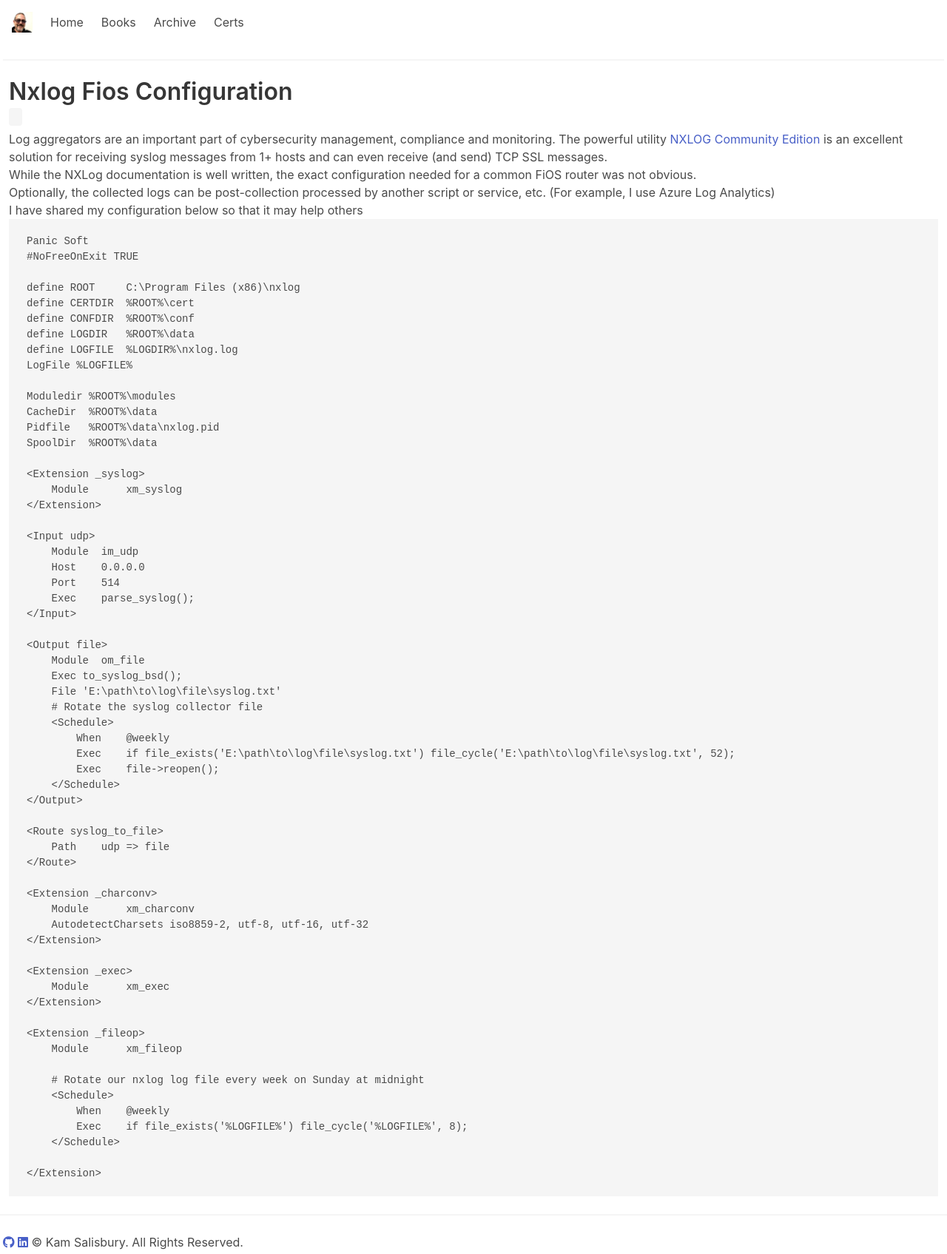
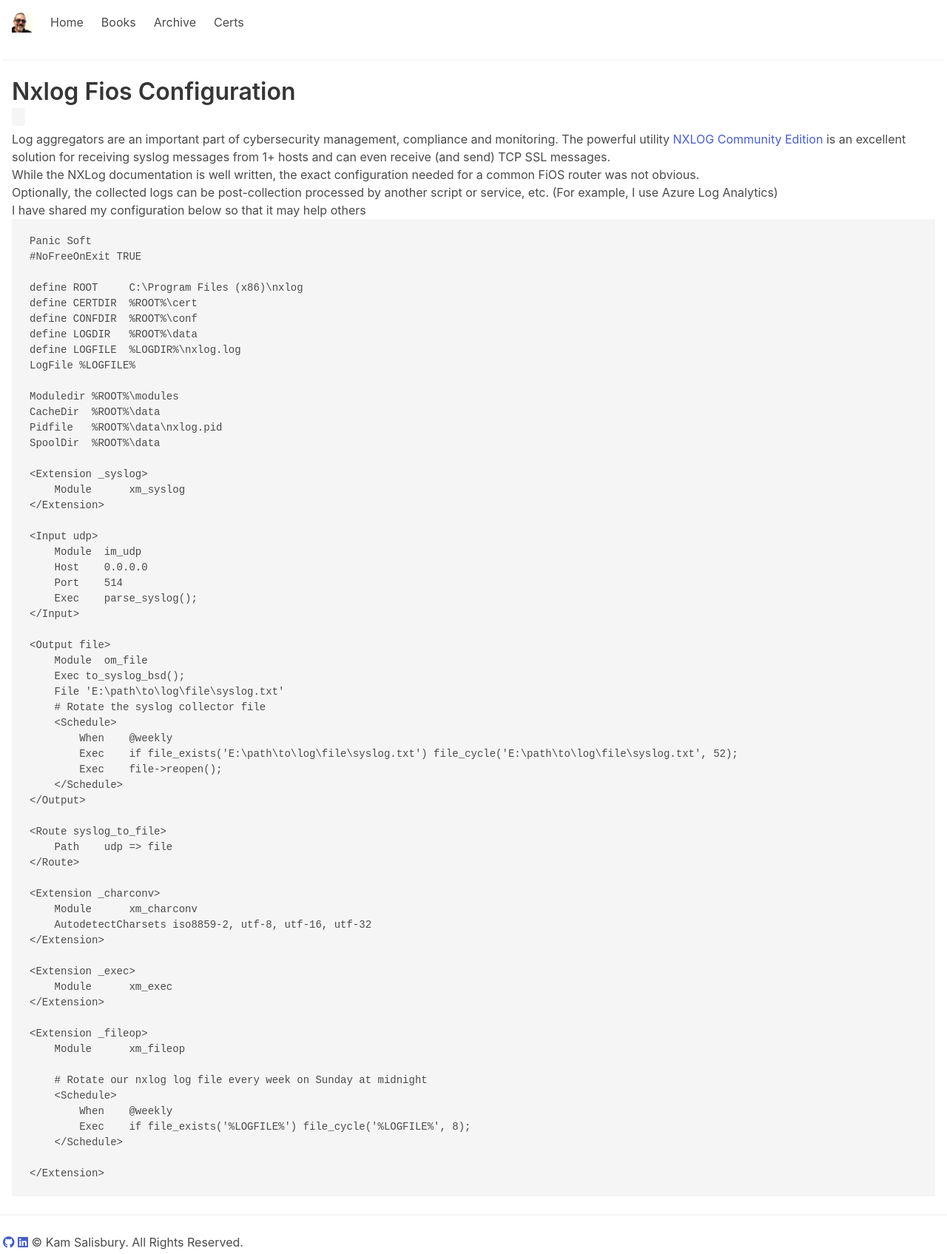
Before and after one commit to kamsalisbury/kamsalisbury.github.io, a Jekyll site: the page built from _posts/2018-04-04-NXLog-FiOS-Configuration.md, in a window 1280 px wide. Shown: the whole page at 74% size. Built offline with Jekyll 4.4.1, drawn with Linux system fonts in a browser that asks for light colours; nearby versions of some CDN libraries.

Commit message:
Update margin

```diff
--- a/_layouts/post.html
+++ b/_layouts/post.html
@@ -1,7 +1,7 @@
 ---
 layout: default
 ---
-    <section class="m-1">
+    <section class="m-2">
         <div class="title is-3">
             {{ page.title }}
         </div>
```
